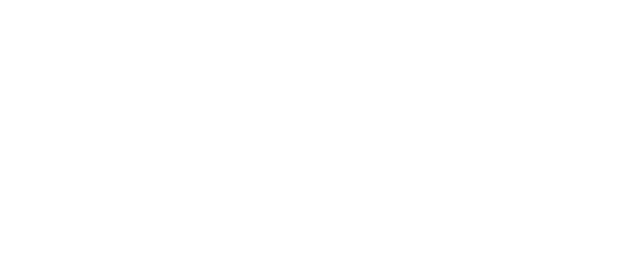
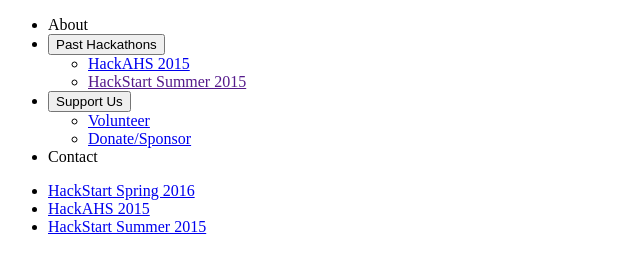
Before and after one commit to HackStart/www.hackstart.me, a website: page index.html in a window 1280 px wide. Shown: the whole page, without its empty margins (0-640 px from the left). Drawn offline with Linux system fonts and the light colour scheme.

Commit message:
index.html

```diff
--- a/index.html
+++ b/index.html
@@ -5,6 +5,45 @@
         <title>HackStart | Jumpstart your startup career</title>
     </head>
     <body>
+        <nav>
+            <ul>
+                <li>About</li>
+                <li>
+                    <div class="dropdown">
+                        <button type="button" name="button">Past Hackathons</button>
+                        <ul>
+                            <li><a href="#">HackAHS 2015</a></li>
+                            <li><a href="">HackStart Summer 2015</a></li>
+                        </ul>
+                    </div>
+                </li>
+                <li>
+                    <div class="dropdown">
+                        <button type="button" name="button">Support Us</button>
+                        <ul>
+                            <li><a href="#">Volunteer</a></li>
+                            <li><a href="#">Donate/Sponsor</a></li>
+                        </ul>
+                    </div>
+                </li>
+                <li>Contact</li>
+            </ul>
+        </nav>
 
+        <footer>
+            <div class="Hackathons">
+                <ul>
+                    <li><a href="#">HackStart Spring 2016</a></li>
+                    <li><a href="#">HackAHS 2015</a></li>
+                    <li><a href="#">HackStart Summer 2015</a></li>
+                </ul>
+            </div>
+            <div class="Company">
+
+            </div>
+            <div class="Contact">
+
+            </div>
+        </footer>
     </body>
 </html>
```
